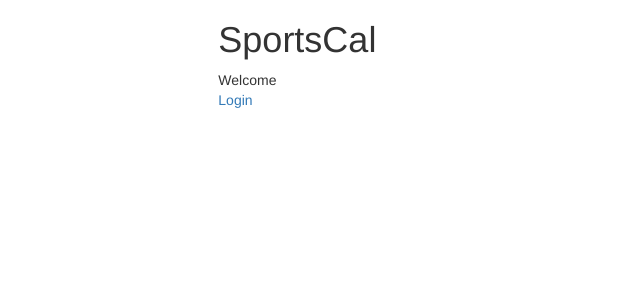
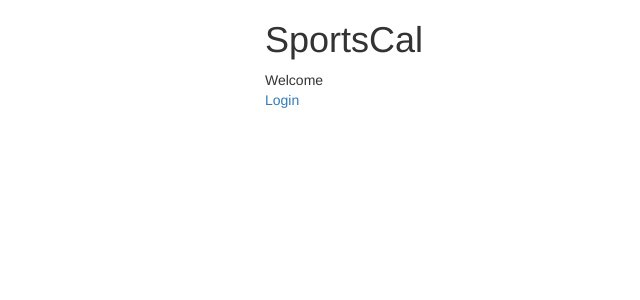
Before and after one commit to Raekkeri/sportscal, a Django app: page / in a window 1280 px wide. Shown: the top 300 px of that part, without its empty margins (0-640 px from the left). Run offline with Django 3.2, Linux system fonts and the light colour scheme; the page is wider than the window, and the part outside it is not shown; some libraries are stand-ins or nearby versions.

Commit message:
Add bootstrap containers and metadata

```diff
--- a/src/activities/templates/activities/base.html
+++ b/src/activities/templates/activities/base.html
@@ -2,10 +2,12 @@
 {% load i18n %}
 <html>
     <head>
+        <meta name="viewport" content="width=device-width, initial-scale=1">
         <title>Sportscal</title>
         <link rel="stylesheet" href="https://maxcdn.bootstrapcdn.com/bootstrap/3.3.1/css/bootstrap.min.css">
     </head>
     <body>
+    <div class="container">
         {% block body_tag %}
         <div class="row">
             <div class="col-md-8 col-md-offset-2">
@@ -31,5 +33,6 @@
             <div class="col-md-8 col-md-offset-2">{% block content %}{% endblock %}</div>
         </div>
         {% endblock %}
+    </div>
     </body>
 </html>
```
